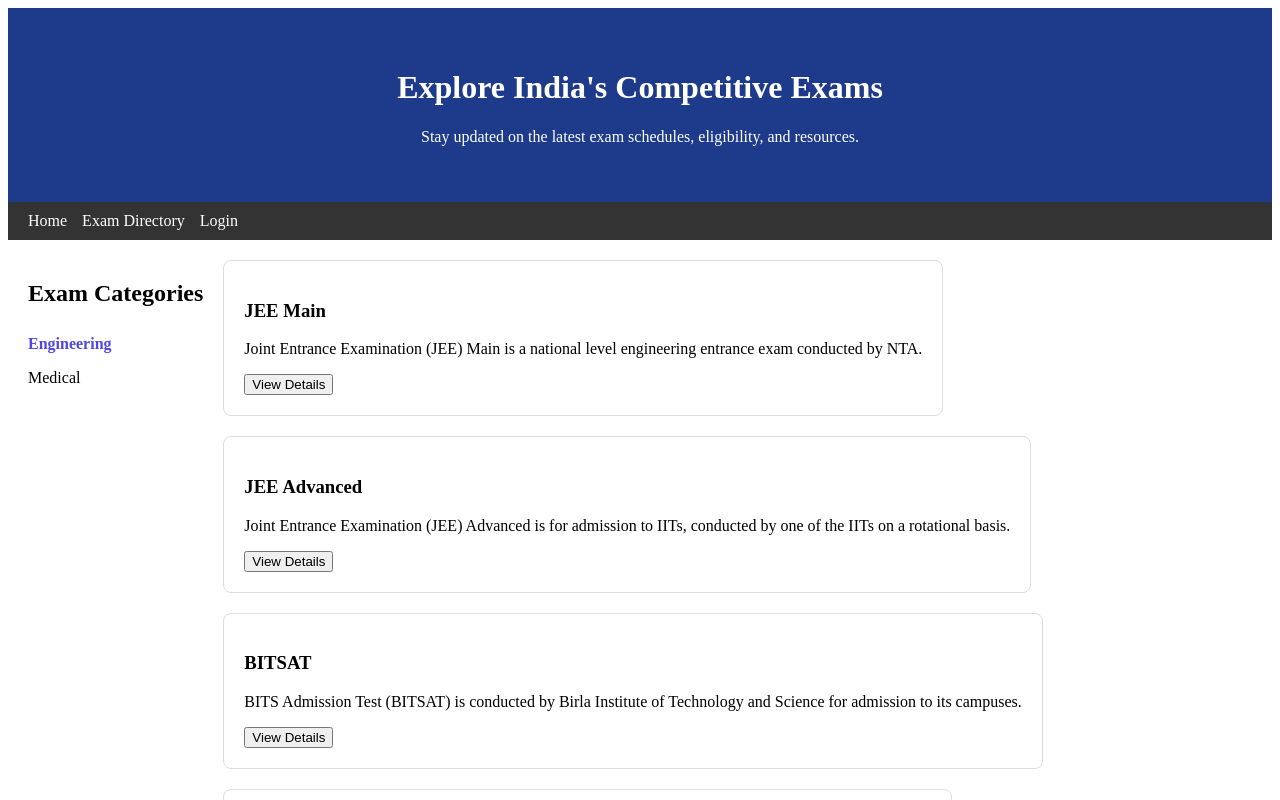
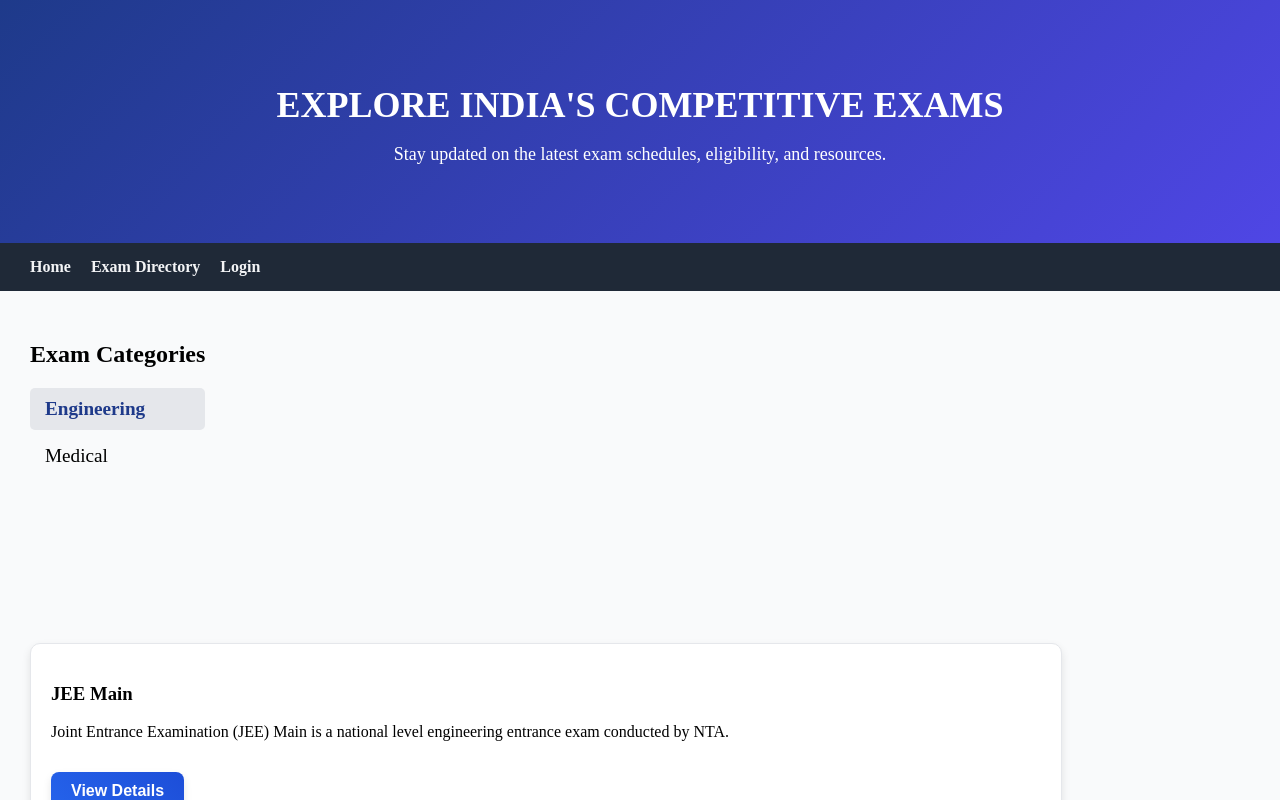
Before and after one commit to KavyaRelhan/Competitive-Exams-Guide, a React (Vite) app in the folder my-react-app/: page /exam-directory in a window 1280 px wide. Shown: the top 800 px of the page. Built offline with nearby package versions, Linux system fonts and the light colour scheme.

Commit message:
updated css in exam-directory

```diff
--- a/my-react-app/src/components/ExamDetail.jsx
+++ b/my-react-app/src/components/ExamDetail.jsx
@@ -1,9 +1,10 @@
 import React from 'react';
+import '../styles/ExamDetails.css'
 
 const ExamDetail = ({ exam, onClose }) => {
   return (
     <div className="exam-detail">
-      <button onClick={onClose}>Back to Exams List</button>
+      <button className='back-button' onClick={onClose}>⬅ Back to Exams List</button>
       <h2>{exam.name}</h2>
       <p><strong>Overview:</strong> {exam.overview}</p>
       <p><strong>Eligibility Criteria:</strong> {exam.eligibility}</p>
--- /dev/null
+++ b/my-react-app/src/styles/ExamDetails.css
@@ -0,0 +1,68 @@
+.exam-detail {
+    max-width: 800px;
+    margin: 20px auto;
+    padding: 20px;
+    border: 1px solid #e5e7eb;
+    border-radius: 10px;
+    background-color: #ffffff;
+    box-shadow: 0 4px 8px rgba(0, 0, 0, 0.1);
+    font-family: 'Arial', sans-serif; /* Cleaner font */
+    line-height: 1.6; /* Improved readability */
+  }
+
+  .back-button {
+    display: inline-block;
+    margin-bottom: 20px;
+    padding: 10px 15px;
+    font-size: 16px;
+    font-weight: bold;
+    color: #ffffff;
+    background: linear-gradient(45deg, #2563eb, #1d4ed8); /* Blue gradient */
+    border: none;
+    border-radius: 5px;
+    cursor: pointer;
+    transition: all 0.3s ease;
+    box-shadow: 0 4px 8px rgba(0, 0, 0, 0.1);
+  }
+
+  .back-button:hover {
+    background: linear-gradient(45deg, #1d4ed8, #1e40af);
+    box-shadow: 0 8px 15px rgba(0, 0, 0, 0.2);
+  }
+
+  .exam-header h2 {
+    font-size: 28px;
+    margin-bottom: 20px;
+    color: #1e3a8a; /* Deep blue */
+    text-align: center;
+  }
+
+  .exam-content p {
+    margin-bottom: 15px;
+    font-size: 16px;
+    color: #374151; /* Neutral dark grey */
+  }
+
+  .exam-section {
+    margin-top: 20px;
+    padding-top: 10px;
+    border-top: 1px solid #e5e7eb;
+  }
+
+  .exam-section ul {
+    list-style: none;
+    padding: 0;
+  }
+
+  .exam-section ul li {
+    margin-bottom: 10px;
+  }
+
+  .exam-section a {
+    color: #2563eb;
+    text-decoration: none;
+  }
+
+  .exam-section a:hover {
+    text-decoration: underline;
+  }
--- a/my-react-app/src/styles/ExamsDirectory.css
+++ b/my-react-app/src/styles/ExamsDirectory.css
@@ -1,43 +1,108 @@
+html, body{
+  margin: 0;
+  padding : 0;
+  width: 100%;
+  box-sizing: border-box;
+}
+
+*{
+  box-sizing: border-box;
+}
+
 .exams-directory {
   display: flex;
-    gap: 20px;
-    padding: 20px;
+  flex-wrap: wrap; /* Wrap cards on smaller screens */
+  gap: 150px; /* Keeps gaps between cards */
+  padding: 30px;
+  background-color: #f9fafb;
+  /* justify-content: center; */
+  width: 100%;
+  box-sizing: border-box;
 }
 
+.exam-category-list{
+  max-width: 100%;
+  /* margin: 0; */
+}
 .exam-category-list ul {
   list-style: none;
   padding: 0;
 }
 
 .exam-category-list li {
-    padding: 8px 0;
+  padding: 10px 15px;
+  margin-bottom: 5px;
   cursor: pointer;
+  border-radius: 5px;
+  transition: all 0.3s ease;
+  font-size: larger;
 }
 
 .exam-category-list li.active {
   font-weight: bold;
-    color: #4f46e5;
+  color: #1e3a8a;
+  background-color: #e5e7eb; /* Light grey background */
 }
 
-  .exams-content {
-    flex: 1;
+.exam-category-list li:hover {
+  background-color: #dbeafe; /* Highlight on hover */
 }
 
-  .exam-list {
-    display: flex;
-    flex-wrap: wrap;
-    gap: 20px;
+
+.exam-card {
+  border: 1px solid #e5e7eb;
+  padding: 20px;
+  border-radius: 10px;
+  background-color: #ffffff;
+  box-shadow: 0 4px 8px rgba(0, 0, 0, 0.1);
+  transition: transform 0.3s ease, box-shadow 0.3s ease;
+  margin-bottom: 20px; /* Adds vertical gaps between cards */
+  /* flex: 1 1 calc(33.33% - 20px);  */
+  /* max-width: calc(33.33% - 20px);  */
 }
 
-  .exam-card {
-    border: 1px solid #ddd;
-    padding: 20px;
+.exam-card:hover {
+  transform: translateY(-5px);
+  box-shadow: 0 8px 15px rgba(0, 0, 0, 0.2);
+}
+
+/* Button styling for "View Details" */
+.exam-card button {
+  display: inline-block;
+  margin-top: 15px;
+  padding: 10px 20px;
+  font-size: 16px;
+  font-weight: bold;
+  color: #ffffff;
+  background: linear-gradient(45deg, #2563eb, #1d4ed8); /* Blue gradient */
+  border: none;
   border-radius: 8px;
   cursor: pointer;
+  transition: all 0.3s ease;
+  box-shadow: 0 4px 8px rgba(0, 0, 0, 0.1);
 }
 
+.exam-card button:hover {
+  background: linear-gradient(45deg, #1d4ed8, #1e40af); /* Darker gradient on hover */
+  box-shadow: 0 8px 15px rgba(0, 0, 0, 0.2);
+  transform: scale(1.05);
+}
 .exam-detail {
   padding: 20px;
   border: 1px solid #ddd;
   border-radius: 8px;
+  background-color: #ffffff;
 }
+/* ExamsDirectory.module.css */
+@media (max-width: 768px) {
+  .exams-directory {
+    flex-direction: column; /* Stack cards vertically */
+    padding: 10px;
+    /* gap:  */
+  }
+
+  .exam-card {
+    width: 100%; /* Make cards full-width */
+    max-width: 100%;
+  }
+}
--- a/my-react-app/src/styles/Homepage.css
+++ b/my-react-app/src/styles/Homepage.css
@@ -1,13 +1,28 @@
 .homepage {
-    padding: 20px;
+    padding: 0px;
+    margin: 0px;
   }
 
   .hero-banner {
     text-align: center;
-    padding: 40px 20px;
-    background-color: #1e3a8a;
+    padding: 60px 20px;
+    background: linear-gradient(135deg, #1e3a8a, #4f46e5); /* Add gradient */
     color: #ffffff;
+    border-radius: 0px;
+    box-shadow: 0 4px 8px rgba(0, 0, 0, 0.2);
   }
+
+  .hero-banner h1 {
+    font-size: 36px;
+    margin-bottom: 10px;
+    text-transform: uppercase;
+  }
+
+  .hero-banner p {
+    font-size: 18px;
+    font-weight: lighter;
+  }
+
 
   .search-bar {
     margin: 20px 0;
--- a/my-react-app/src/styles/Navbar.css
+++ b/my-react-app/src/styles/Navbar.css
@@ -1,19 +1,22 @@
-/* Navbar.css */
 .navbar {
   display: flex;
   justify-content: space-between;
   align-items: center;
-    padding: 10px 20px;
-    background-color: #333;
+  padding: 15px 30px;
+  background-color: #1f2937; /* Darker background for a modern look */
   color: white;
 }
 
 .navbar-links a {
-    margin-right: 15px;
-    color: white;
+  margin-right: 20px;
+  color: #f3f4f6; /* Softer white color for better contrast */
   text-decoration: none;
+  font-weight: bold;
+  font-size: 16px;
+  transition: color 0.3s ease;
 }
 
 .navbar-links a:hover {
-    text-decoration: underline;
+  color: #60a5fa; /* Add a hover color */
+  text-decoration: none; /* Avoid underline */
 }
```
Lines whose indentation alone changed are shown as unchanged.
